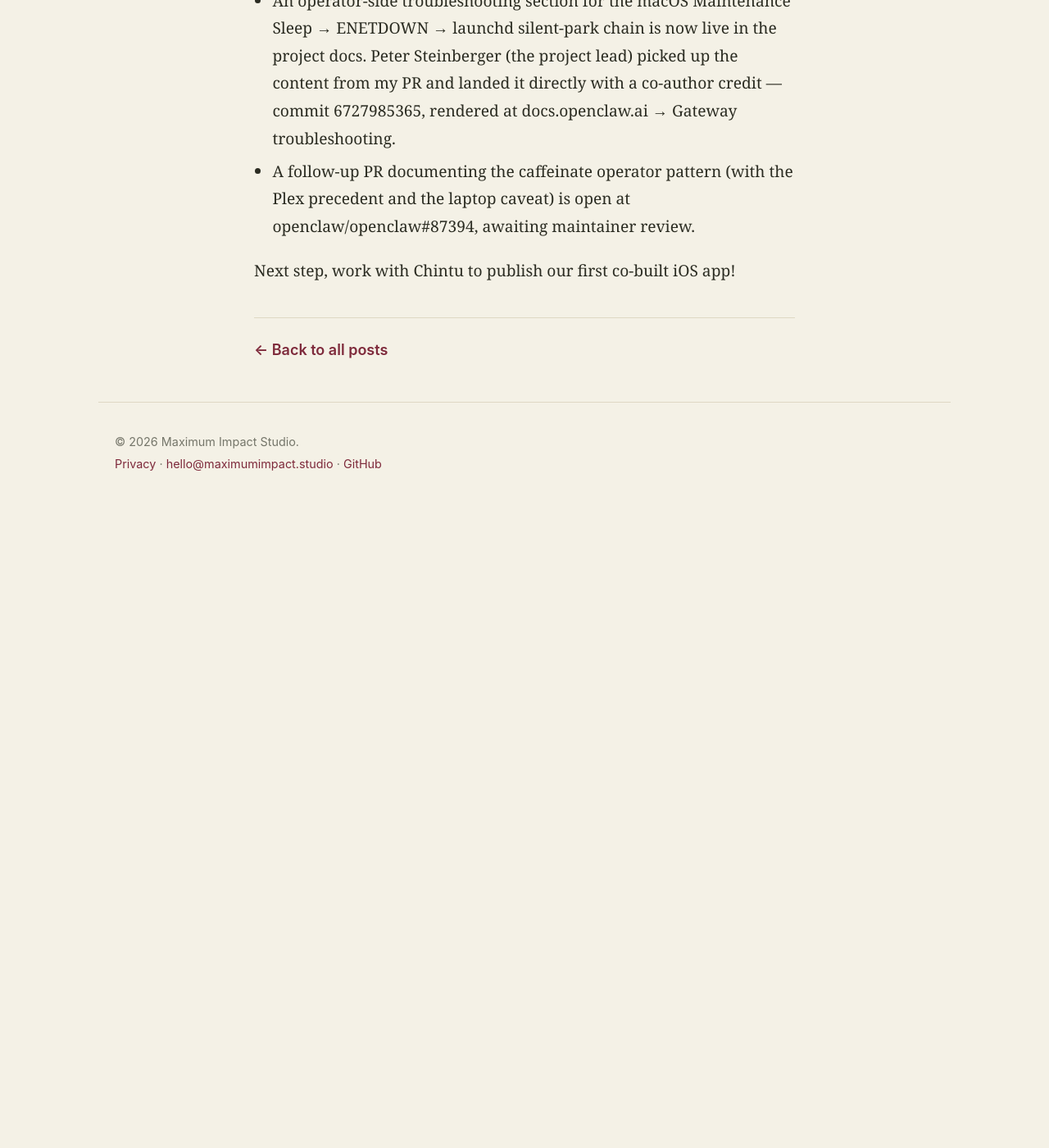
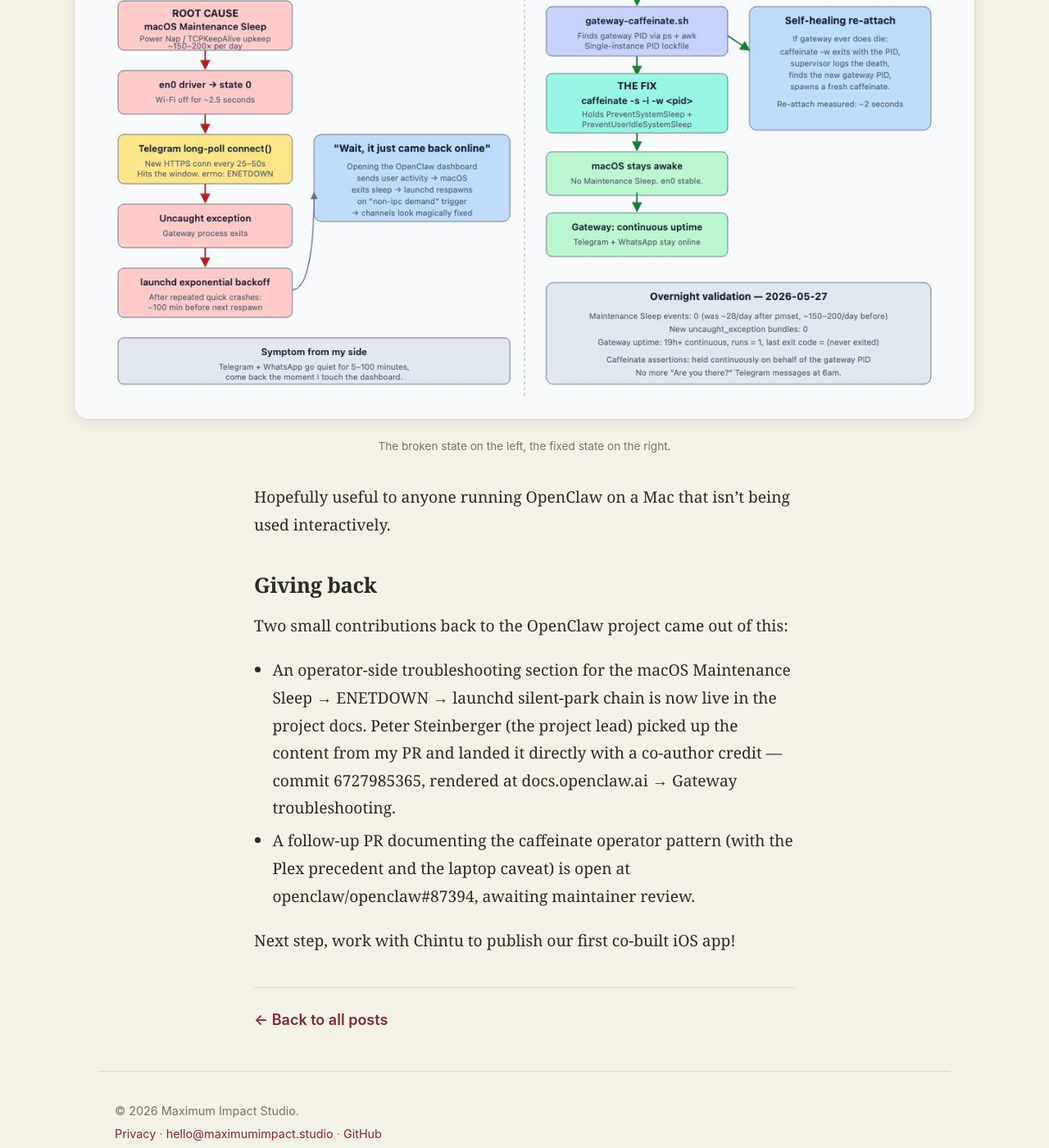
Before and after one commit to arunjeetsingh/maximum-impact-studio, a Jekyll site: the page built from _posts/2026-05-28-keeping-chintu-alive-on-a-mac-mini.md, in a window 1280 px wide and 1400 px high, scrolled down 7135 px. Shown: the whole window at 82% size. Built offline with Jekyll 4.4.1, drawn with Linux system fonts in a browser that asks for light colours; before the commit the page ends 7765 px from its top, so only the background shows below that.

Commit message:
feat(post): add before/after diagram to caffeinate post
- Adds the macOS Maintenance Sleep -> caffeinate sidecar before/after diagram
  in the 'Wrap' section, restoring the doc's 'diagram below' reference with the
  caption 'The broken state on the left, the fixed state on the right.'
- New .post-figure-wide style: landscape diagrams break out past the ~700px
  reading column (up to 1100px) for legibility, collapsing back on narrow screens.

```diff
--- a/_posts/2026-05-28-keeping-chintu-alive-on-a-mac-mini.md
+++ b/_posts/2026-05-28-keeping-chintu-alive-on-a-mac-mini.md
@@ -101,6 +101,11 @@
 
 Most of the actual reliability of a system isn't in the happy path. It's in the small handful of edge cases where one component's reasonable assumption (`connect()` won't return `ENETDOWN` on a healthy network) collides with another's (Maintenance Sleep should be invisible to applications) collides with a third's (`KeepAlive=true` means what it says).
 
+<figure class="post-figure post-figure-wide">
+  <img src="{{ '/assets/img/posts/maintenance-sleep-diagram.jpg' | relative_url }}" alt="Before/after diagram: macOS Maintenance Sleep crashes the gateway (left) vs the caffeinate sidecar keeping the Mac awake while the gateway runs (right)" loading="lazy">
+  <figcaption>The broken state on the left, the fixed state on the right.</figcaption>
+</figure>
+
 Hopefully useful to anyone running OpenClaw on a Mac that isn't being used interactively.
 
 ## Giving back
--- a/assets/css/style.css
+++ b/assets/css/style.css
@@ -104,6 +104,9 @@
 
 /* Post images / figures */
 .post-figure { margin: 2rem 0; text-align: center; }
+/* Wide landscape figures (diagrams) may break out past the reading column for legibility. */
+.post-figure-wide { width: 100vw; max-width: 1100px; margin-left: 50%; transform: translateX(-50%); }
+@media (max-width: 1100px) { .post-figure-wide { width: 100%; margin-left: 0; transform: none; } }
 .post-figure img {
   max-width: 100%; height: auto; border-radius: 18px;
   border: 1px solid var(--border); box-shadow: 0 4px 16px rgba(74,77,60,.1);
```
Also changed, not shown: assets/img/posts/maintenance-sleep-diagram.jpg (added).
